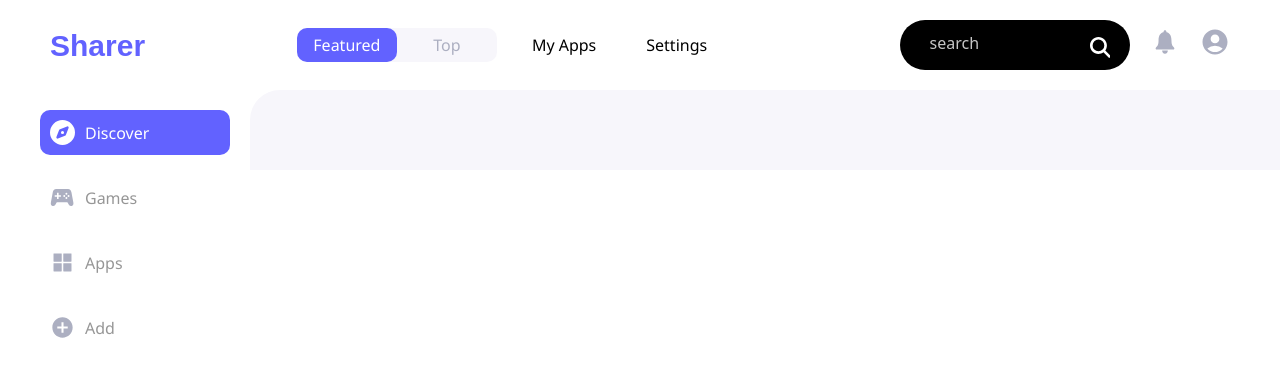
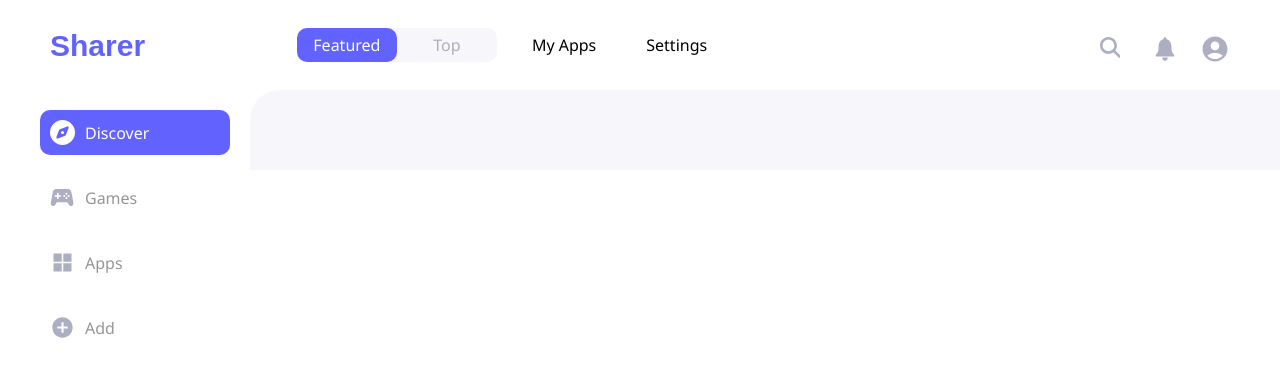
Before and after one commit to ismylsmylv/sharer, a Next.js app: page / in a window 1280 px wide. Shown: the top 376 px of the page. Built offline with nearby package versions, Linux system fonts and the light colour scheme; no server answers; a web font is replaced by a local one.

Commit message:
style updated

```diff
--- a/src/app/layout.tsx
+++ b/src/app/layout.tsx
@@ -20,7 +20,7 @@ export default function RootLayout({
 }>) {
   return (
     <html lang="en">
-      <body className={inter.className}>
+      <body className={`${inter.className} `}>
         <Provider store={store}>
           <div className="navbar">
             <Navbar />
--- a/src/components/navbar/page.tsx
+++ b/src/components/navbar/page.tsx
@@ -74,7 +74,7 @@ function Navbar({}: Props) {
         </Link>
       </div>
       <div className="controls">
-        <div className="search w-64	flex items-center justify-end	">
+        <div className="search lg:w-64	flex items-center justify-end	">
           <SearchBox />
         </div>
         {/* <div className="group">
--- a/src/components/navbar/style.scss
+++ b/src/components/navbar/style.scss
@@ -77,7 +77,7 @@
 
     .controls {
         display: flex;
-        align-items: center;
+        align-items: end;
         justify-content: center;
         gap: 20px;
 
@@ -107,5 +107,13 @@
         .navs {
             display: none;
         }
+
+        .controls {
+            gap: 0;
+
+            button {
+                display: none;
+            }
+        }
     }
 }
--- a/src/components/search-box/page.tsx
+++ b/src/components/search-box/page.tsx
@@ -9,14 +9,17 @@ function SearchBox({}: Props) {
     <div className="searchBox">
       <div className="container">
         <input
-          checked={checked}
+          checked={!checked}
           className="checkbox"
           type="checkbox"
-          onClick={(e) => {
+          onClick={() => {
             setchecked(!checked);
           }}
         />
-        <div className="mainbox">
+        <div
+          className="mainbox"
+          style={{ border: checked ? "1px solid #acafc1" : "" }}
+        >
           <div className="iconContainer">
             <svg
               viewBox="0 0 512 512"
--- a/src/components/search-box/style.scss
+++ b/src/components/search-box/style.scss
@@ -15,8 +15,12 @@
         align-items: center;
         justify-content: center;
         border-radius: 160px;
-        background-color: rgb(0, 0, 0);
+        // background-color: rgb(0, 0, 0);
+        // background-color: red;
         transition: all 0.3s ease;
+        // border-color: #acafc1;
+        // border: 1px solid #acafc1;
+        color: black;
     }
 
     .checkbox:focus {
@@ -38,7 +42,7 @@
     }
 
     .checkbox:checked~.mainbox .iconContainer {
-        padding-right: 8px;
+        // padding-right: 8px;
     }
 
     .checkbox {
@@ -58,18 +62,17 @@
         height: 100%;
         width: 170px;
         background-color: transparent;
-        border: none;
         outline: none;
         padding-bottom: 4px;
         padding-left: 10px;
         font-size: 1em;
-        color: white;
+        color: black;
         transition: all 0.3s ease;
         font-family: system-ui, -apple-system, BlinkMacSystemFont, 'Segoe UI', Roboto, Oxygen, Ubuntu, Cantarell, 'Open Sans', 'Helvetica Neue', sans-serif;
     }
 
     .search_input::placeholder {
-        color: rgba(255, 255, 255, 0.776);
+        color: rgba(90, 90, 90, 0.776);
     }
 
     .iconContainer {
@@ -81,7 +84,7 @@
 
     .search_icon {
         box-sizing: border-box;
-        fill: white;
+        fill: #acafc1;
         font-size: 1.3em;
     }
 }
```
